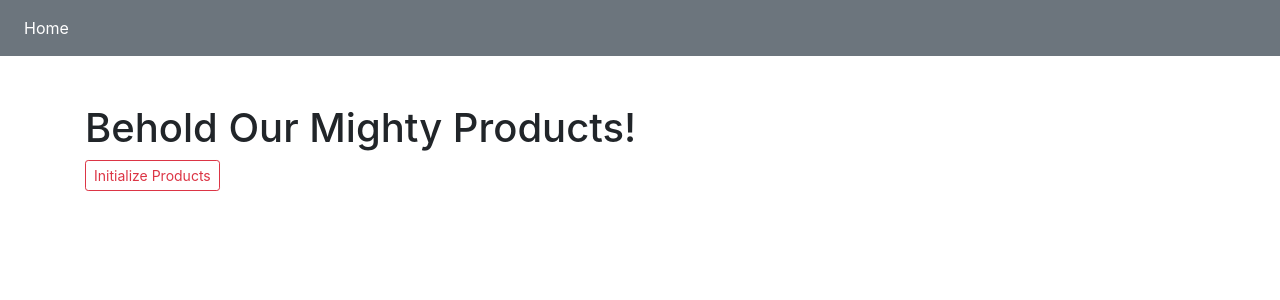
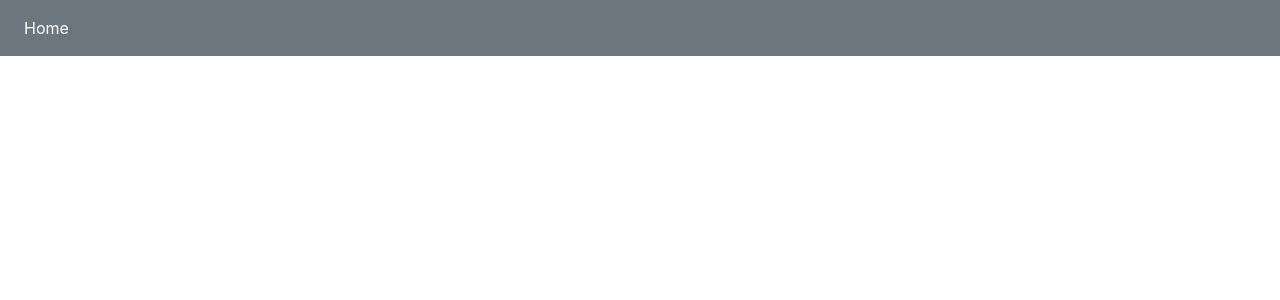
Before and after one commit to austin-vue-meetup/vueshop, a Vue app: page / in a window 1280 px wide. Shown: the top 300 px of the page. Built offline with nearby package versions, Linux system fonts and the light colour scheme.

Commit message:
Remove init products. Remove title.

```diff
--- a/src/components/ProductList.vue
+++ b/src/components/ProductList.vue
@@ -1,6 +1,4 @@
 <script>
-import constants from '@/constants'
-
 export default {
   name: 'ProductList',
   computed: {
@@ -8,20 +6,10 @@ export default {
       return this.$store.state.products
     },
   },
-  methods: {
-    initProducts() {
-      this.$store.commit(constants.INIT_PRODUCTS)
-    },
-  },
 }
 </script>
 
 <template>
-  <div>
-    <h1>Behold Our Mighty Products!</h1>
-
-    <a href="#" class="btn btn-sm btn-outline-danger" @click="initProducts">Initialize Products</a>
-
   <div class="card-deck mt-5">
     <div v-for="product in products" :key="product.id" class="card">
       <div class="card-body">
@@ -34,5 +22,4 @@ export default {
       </div>
     </div>
   </div>
-  </div>
 </template>
```
Lines whose indentation alone changed are shown as unchanged.
